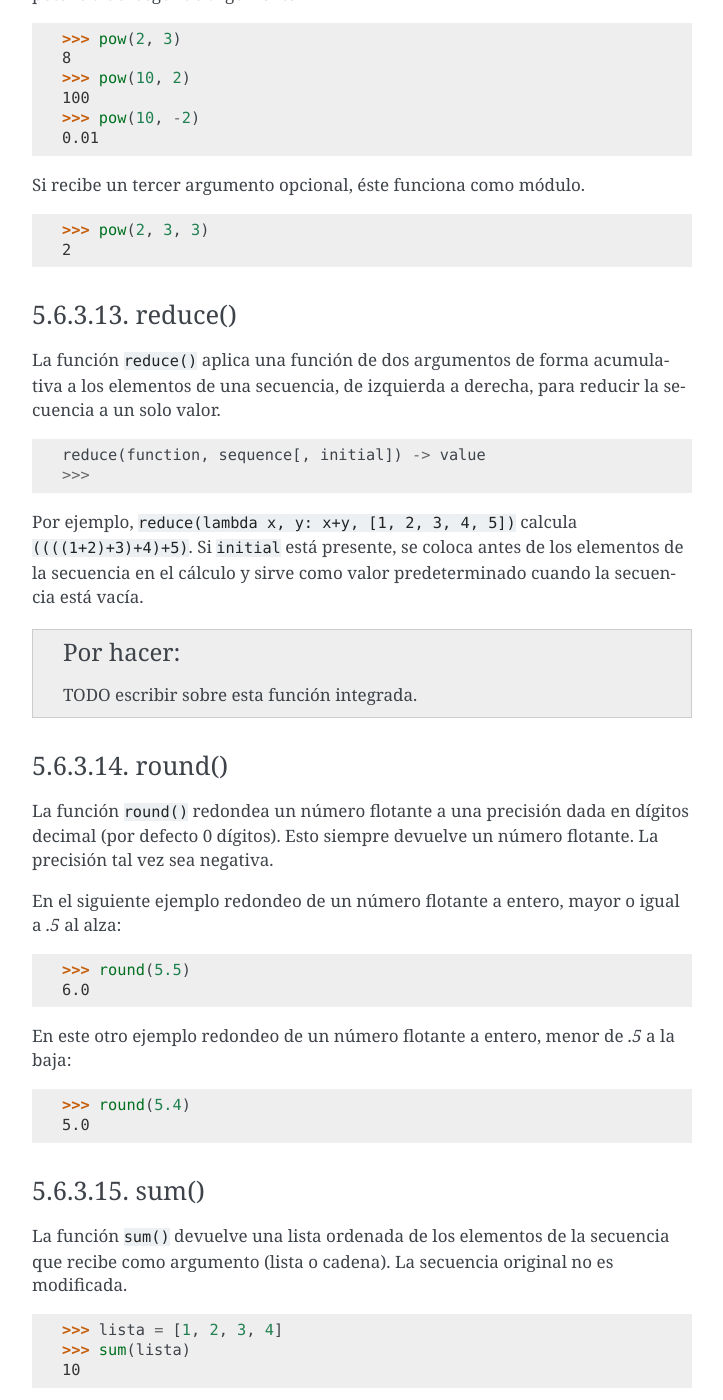
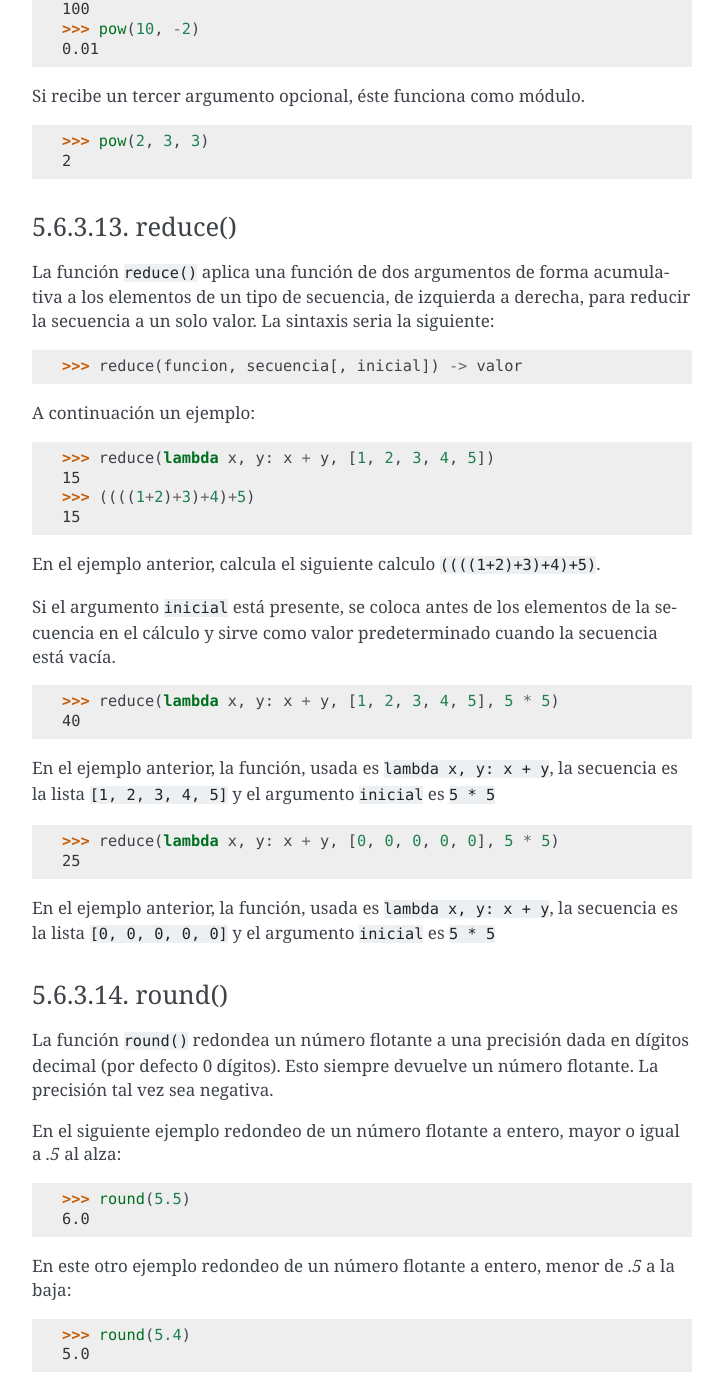
Before and after one commit to macagua/entrenamiento.python_basico, a Sphinx documentation site: the page built from source/leccion5/funciones_integradas.rst, in a window 1280 px wide and 1400 px high, scrolled down 19542 px. Shown: the whole window, without its empty margins (388-1111 px from the left). Built offline with Sphinx 7.4.7, drawn with Linux system fonts in a browser that asks for light colours; some of the changed text lies outside the part shown.

Commit message:
Agregadas nuevas funciones integradas

```diff
--- a/source/leccion5/funciones_integradas.rst
+++ b/source/leccion5/funciones_integradas.rst
@@ -322,10 +322,8 @@ misma.
 
 ::
 
-    >>>
-
-
-.. todo:: TODO terminar de escribir sobre esta función integrada.
+    >>> execfile('./holamundo.py')
+    Hola Mundo
 
 
 .. _python_fun_globals:
@@ -404,7 +402,7 @@ objeto).
 len()
 ~~~~~
 
-Devuelve el número de elementos de una secuencia o colección.
+Devuelve el número de elementos de un tipo de secuencia o colección.
 
 ::
 
@@ -622,7 +620,7 @@ para recargar el modulo ``clases.py``, debe hacer lo siguiente:
 xrange()
 ~~~~~~~~
 
-El tipo ``xrange`` es una secuencia inmutable utilizada normalmente en bucles. La
+El tipo ``xrange`` es un tipo secuencia inmutable utilizada normalmente en bucles. La
 ventaja de la función ``xrange()`` sobre la función ``range()``, es que devuelve
 un objeto ``xrange`` el cual ocupa siempre la misma cantidad de memoria,
 independientemente del rango el cual represente.
@@ -1181,19 +1179,43 @@ reduce()
 ~~~~~~~~
 
 La función ``reduce()`` aplica una función de dos argumentos de forma acumulativa a
-los elementos de una secuencia, de izquierda a derecha, para reducir la secuencia a
-un solo valor.
-
-::
-
-    reduce(function, sequence[, initial]) -> value
-    >>>
-
-Por ejemplo, ``reduce(lambda x, y: x+y, [1, 2, 3, 4, 5])`` calcula ``((((1+2)+3)+4)+5)``.
-Si ``initial`` está presente, se coloca antes de los elementos de la secuencia en
-el cálculo y sirve como valor predeterminado cuando la secuencia está vacía.
-
-.. todo:: TODO escribir sobre esta función integrada.
+los elementos de un tipo de secuencia, de izquierda a derecha, para reducir la
+secuencia a un solo valor. La sintaxis seria la siguiente:
+
+::
+
+    >>> reduce(funcion, secuencia[, inicial]) -> valor
+
+A continuación un ejemplo:
+
+::
+
+    >>> reduce(lambda x, y: x + y, [1, 2, 3, 4, 5])
+    15
+    >>> ((((1+2)+3)+4)+5)
+    15
+
+En el ejemplo anterior, calcula el siguiente calculo ``((((1+2)+3)+4)+5)``.
+
+Si el argumento ``inicial`` está presente, se coloca antes de los elementos de la
+secuencia en el cálculo y sirve como valor predeterminado cuando la secuencia está
+vacía.
+
+::
+
+    >>> reduce(lambda x, y: x + y, [1, 2, 3, 4, 5], 5 * 5)
+    40
+
+En el ejemplo anterior, la función, usada es ``lambda x, y: x + y``, la secuencia es
+la lista ``[1, 2, 3, 4, 5]`` y el argumento ``inicial`` es ``5 * 5``
+
+::
+
+    >>> reduce(lambda x, y: x + y, [0, 0, 0, 0, 0], 5 * 5)
+    25
+
+En el ejemplo anterior, la función, usada es ``lambda x, y: x + y``, la secuencia es
+la lista ``[0, 0, 0, 0, 0]`` y el argumento ``inicial`` es ``5 * 5``
 
 
 .. _python_fun_round:
@@ -1907,8 +1929,6 @@ con un ordinal i; 0 <= i <= 0x10ffff.
     >>> unichr(126)
     u'~'
 
-.. todo:: TODO terminar de escribir sobre esta función integrada.
-
 
 .. _python_fun_upper:
 
@@ -1967,9 +1987,10 @@ el objeto iterable tiene un valor de tipo :ref:`booleano <python_bool>` igual a
     True
     >>> any((0,0,0))
     False
-
-
-.. todo:: TODO terminar de escribir sobre esta función integrada.
+    >>> any(range(5))
+    True
+    >>> any(range(0))
+    False
 
 
 .. _python_fun_coerce:
@@ -1984,9 +2005,10 @@ aritméticas. Si la coerción no es posible, levante una excepción
 
 ::
 
-    >>> coerce(x, y) -> (x1, y1)
-
-.. todo:: TODO escribir sobre esta función integrada.
+    >>> coerce(3, 4)
+    (3, 4)
+    >>> coerce(3, 4.2)
+    (3.0, 4.2)
 
 
 .. _python_fun_dict:
@@ -2052,23 +2074,34 @@ iterable :ref:`lista <python_list>`:
 iter()
 ~~~~~~
 
-La función ``iter()`` obtiene un iterador de un objeto. En la primera forma, el
-argumento debe proporcionar su propio iterador, o ser una secuencia.
-
-::
-
-    >>> iter(collection) -> iterador
-    >>>
-
-En la segunda forma, la llamada se llama hasta que devuelve el centinela.
-
-::
-
-    >>> iter(callable, sentinel) -> iterador
-    >>>
-
-
-.. todo:: TODO escribir sobre esta función integrada.
+La función ``iter()`` obtiene un :ref:`iterador <python_iter>` de un objeto. En la
+primera forma, el argumento debe proporcionar su propio *iterador*, o ser una secuencia.
+
+::
+
+    >>> elemento = iter("Plone")
+    >>> elemento
+    <iterator object at 0x7eff6ce10250>
+    >>> elemento.next()
+    'P'
+    >>> elemento.next()
+    'l'
+    >>> elemento.next()
+    'o'
+    >>> elemento.next()
+    'n'
+    >>> elemento.next()
+    'e'
+    >>> elemento.next()
+    Traceback (most recent call last):
+      File "<stdin>", line 1, in <module>
+    StopIteration
+
+En el ejemplo anterior, cuando se itera en la secuencia de tipo
+:ref:`cadena de caracteres <python_str>`, al llegar al final mediante el iterador
+llamado ``elemento`` se llama a la excepción
+:ref:`StopIteration <python_exception_stopiteration>` y se causa el detener la
+iteración.
 
 
 .. _python_fun_list:
@@ -2092,37 +2125,30 @@ ejemplo, una lista podría crearse mediante la función :ref:`range(10) <python_
 next()
 ~~~~~~
 
-La función ``next()`` devuelve el próximo elemento desde el iterador. Si el valor
-``default`` es dato y el iterador is exhausted, ese es devuelto en vez de lanzar
-la excepción :ref:`StopIteration <python_exception_stopiteration>`.
-
-.. todo:: TODO traducir las frases del párrafo anterior.
-
-::
-
-    >>> next(iterator[, default])
-
-::
-
-    >>> iterador1 = iter([1,2,3,4,5])
-    >>> iterador1
-    <listiterator object at 0x7f77e0ab7910>
-    >>> next(iterador1)
+La función ``next()`` devuelve el próximo elemento desde un :ref:`iterador <python_iter>`.
+
+::
+
+    >>> elemento = iter([1,2,3,4,5])
+    >>> next(elemento)
     1
-    >>> next(iterador1)
+    >>> next(elemento)
     2
-    >>> next(iterador1)
+    >>> next(elemento)
     3
-    >>> next(iterador1)
+    >>> next(elemento)
     4
-    >>> next(iterador1)
+    >>> next(elemento)
     5
-    >>> next(iterador1)
+    >>> next(elemento)
     Traceback (most recent call last):
       File "<stdin>", line 1, in <module>
     StopIteration
 
-.. todo:: TODO escribir sobre esta función integrada.
+En el ejemplo anterior, cuando se itera en la secuencia de tipo :ref:`lista <python_list>`,
+al llegar al final mediante el iterador llamado ``elemento`` se llama a la excepción
+:ref:`StopIteration <python_exception_stopiteration>` y se causa el detener la
+iteración.
 
 
 .. _python_fun_tuple:
@@ -2165,8 +2191,9 @@ iterable :ref:`lista <python_list>`:
 sorted()
 ~~~~~~~~
 
-La función ``sorted()`` devuelve una lista ordenada de los elementos de la secuencia
-que recibe como argumento (lista o cadena). La secuencia original no es modificada.
+La función ``sorted()`` devuelve una lista ordenada de los elementos del tipo secuencia
+que recibe como argumento (lista o cadena de caracteres). La secuencia original no es
+modificada.
 
 ::
 
@@ -2189,8 +2216,8 @@ zip()
 ~~~~~
 
 La función ``zip()`` devuelve una lista de :ref:`tuplas <python_tuple>`, donde cada
-tupla contiene el elemento i-th desde cada una de las secuencias de argumento. La
-lista devuelta es truncada en longitud a la longitud de la secuencia de argumentos
+tupla contiene el elemento i-th desde cada una de los tipos de secuencias de argumento.
+La lista devuelta es truncada en longitud a la longitud de la secuencia de argumentos
 más corta.
 
 ::
```
Also changed, not shown: other parts of source/leccion5/funciones_integradas.rst (+1 -1 lines).
